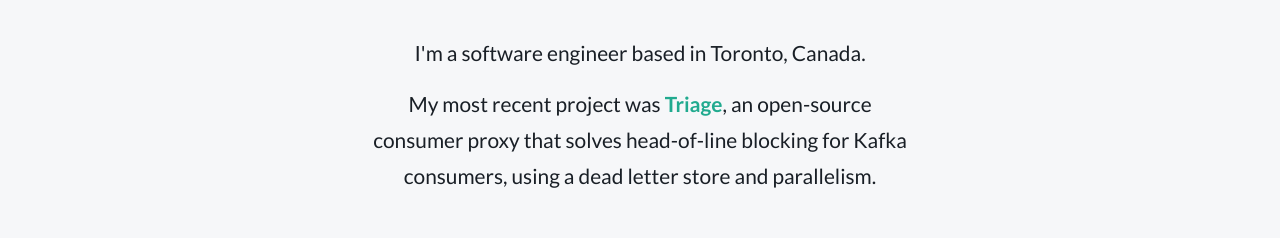
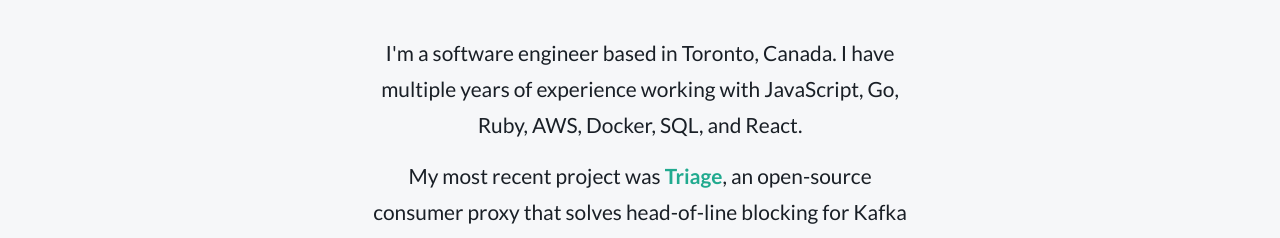
Before and after one commit to aashish-b/aashish-b.github.io, a plain HTML site: page index.html in a window 1280 px wide. Shown: the part 511-749 px from the top of the page. Drawn offline with Linux system fonts and the light colour scheme.

Commit message:
Update index.html

```diff
--- a/index.html
+++ b/index.html
@@ -57,7 +57,8 @@
               src="./assets/images/wave-emoji.png" width="50" height="50" hspace="25"
               alt="wave emoji"
           />Hey, I'm Aashish!</h1>
-            <p class="intro-p-1">I'm a software engineer based in Toronto, Canada.</p>
+            <p class="intro-p-1">I'm a software engineer based in Toronto, Canada. I have multiple years of experience working with JavaScript, Go, Ruby, AWS, Docker, SQL, and React.
+            </p>
             <p class="intro-p-2">
                 My most recent project was
                 <a class="triage" href="https://team-triage.github.io/">Triage</a>, an open-source consumer proxy that solves head-of-line blocking for Kafka consumers, using a dead letter store and parallelism.
```
